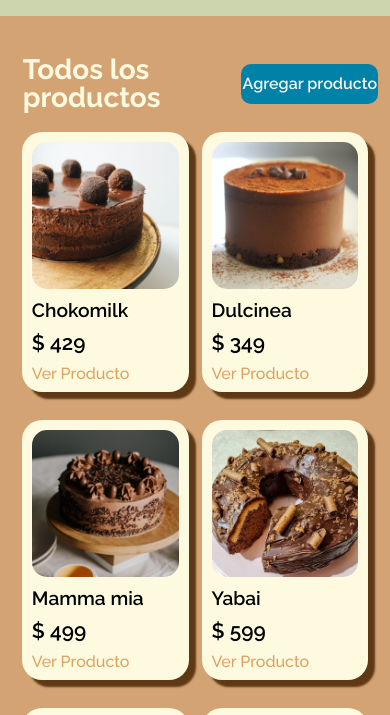
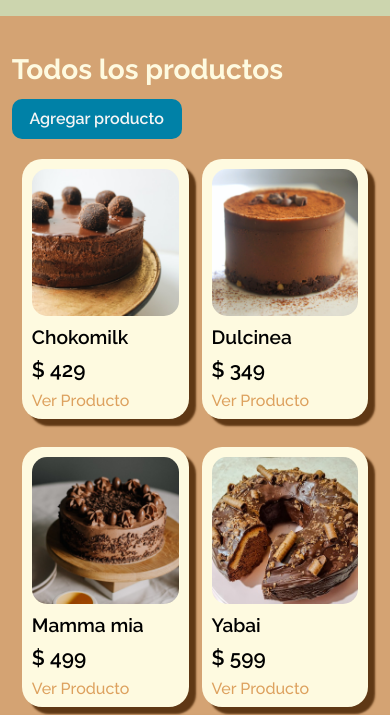
Before and after one commit to MoisesPmx/e-commerce, a plain HTML site: page todo.html in a window 390 px wide. Shown: the part 64-779 px from the top of the page. Drawn offline with Linux system fonts and the light colour scheme.

Commit message:
Más cambios

```diff
--- a/css/productos.css
+++ b/css/productos.css
@@ -1,5 +1,4 @@
 main{
-    padding-bottom: 80px;
     background-color: var(--color_bkg);
 }
 .producto {
@@ -23,6 +22,7 @@ main{
     display: flex;
     justify-content: space-between;
     flex-wrap: wrap;
+    padding-bottom: 2rem;
 }
 .producto__item {
     width: 150px;
@@ -106,8 +106,14 @@ main{
 }
 
 @media screen and (max-width: 640px) {
+    .producto__header-agregar{
+        flex-direction: column;
+        align-items: flex-start;
+
+    }
     .titulo{
-        padding-left: 3%;
+        padding-left: 0;
+        padding-bottom: 15px;
     }
     .producto__todolink{
         padding-right: 3%;
--- a/todo.html
+++ b/todo.html
@@ -49,7 +49,7 @@
         </header>
             <section class="producto">
                 <div class="producto__contenedor">
-                    <div class="producto__header">
+                    <div class="producto__header  producto__header-agregar">
                         <span class="producto__titulo titulo">Todos los productos</span>
                         <span class="agregarProducto__boton"><a href="login.html">Agregar producto</a></span>
                         </div>
```
